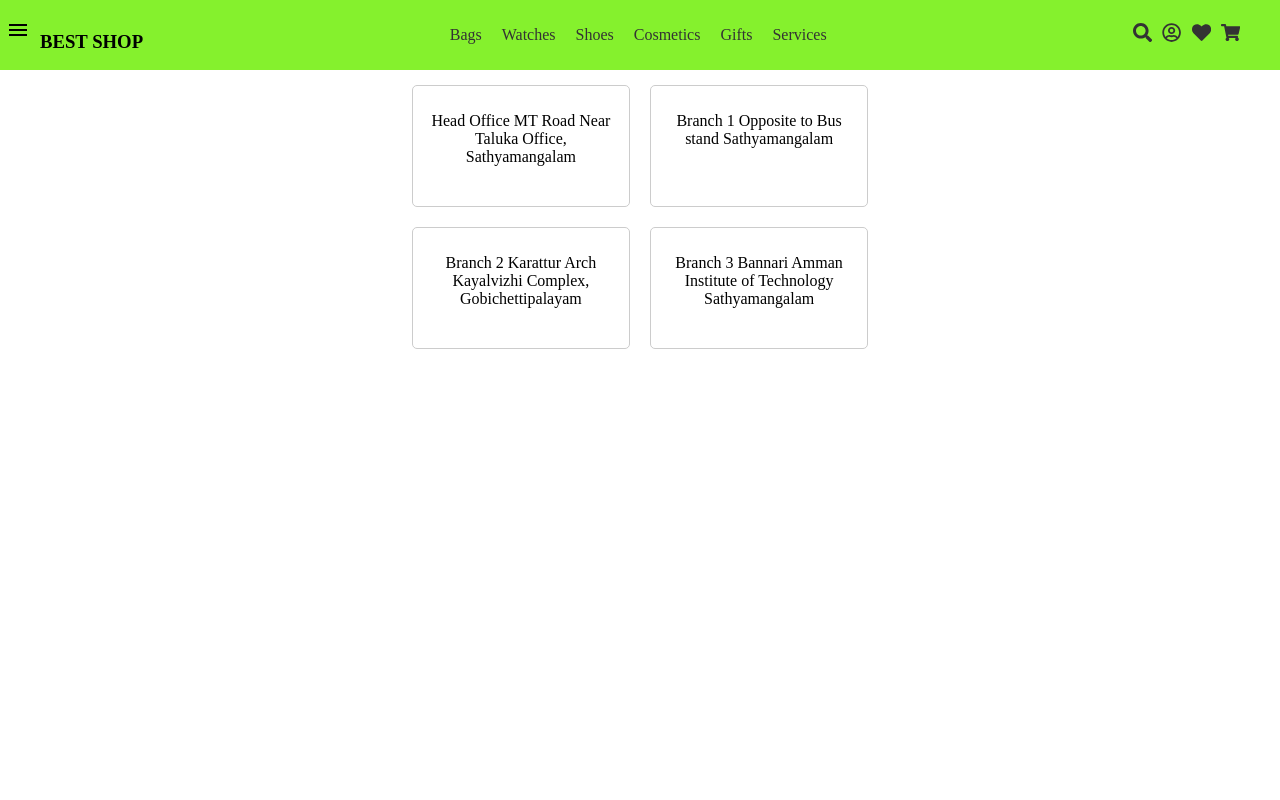
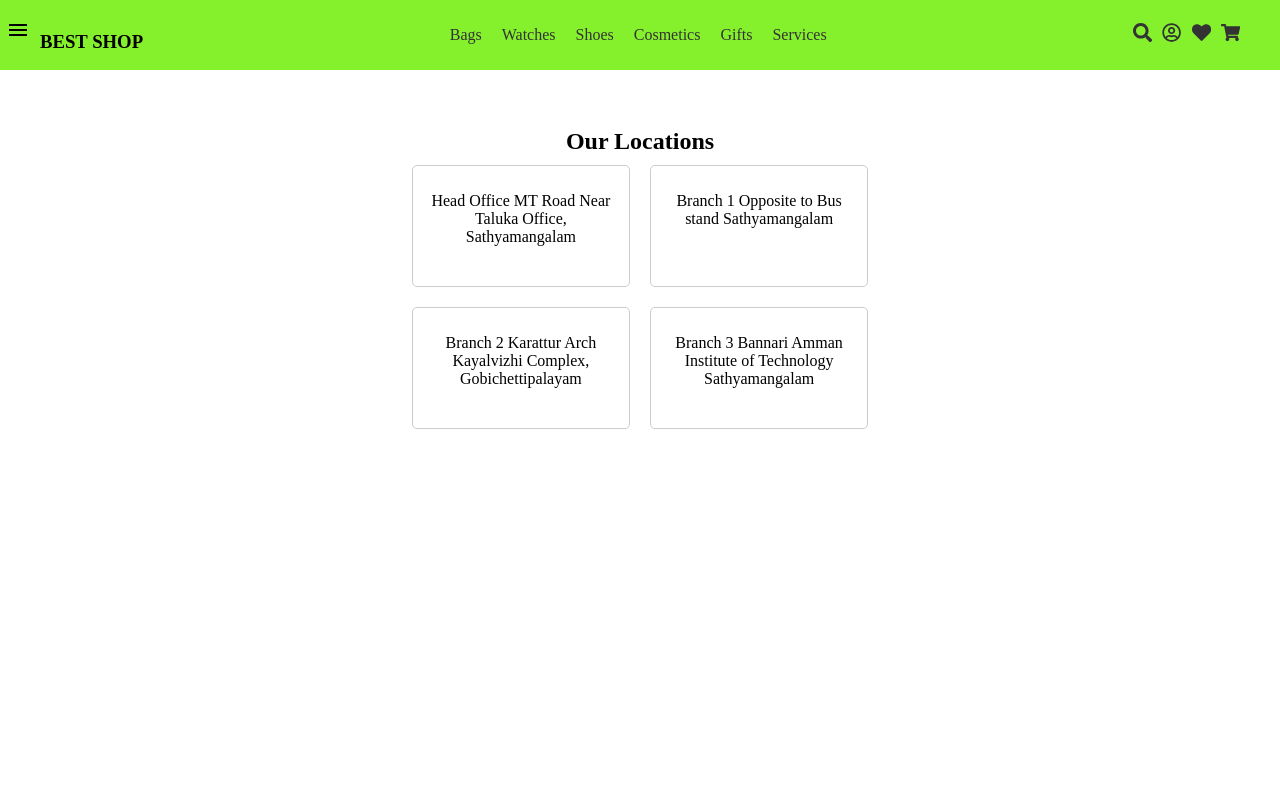
Before and after one commit to Kisore06/best__shop_, a React (Create React App) app: page /shop-locations in a window 1280 px wide. Shown: the top 800 px of the page. Built offline with nearby package versions, Linux system fonts and the light colour scheme.

Commit message:
fourth commit

```diff
--- a/src/components/Shop/Branch/ShopLocations.jsx
+++ b/src/components/Shop/Branch/ShopLocations.jsx
@@ -11,6 +11,7 @@ const ShopLocations = () => {
  ];
 
  return (
+    <div style={{ paddingTop: '80px' }}>
     <div className="shop-locations">
       <h2>Our Locations</h2>
       <div className="locations-grid">
@@ -21,6 +22,7 @@ const ShopLocations = () => {
         ))}
       </div>
     </div>
+    </div>
  );
 };
 
```
